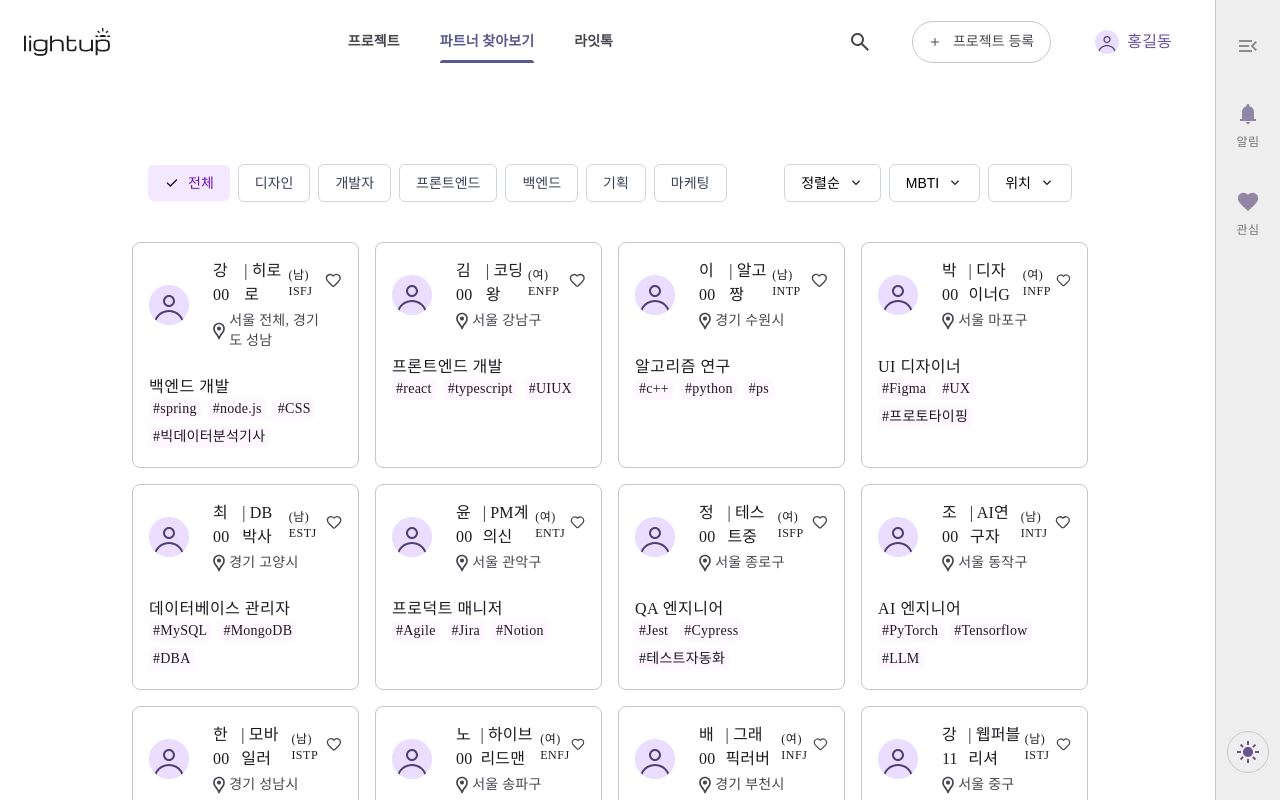
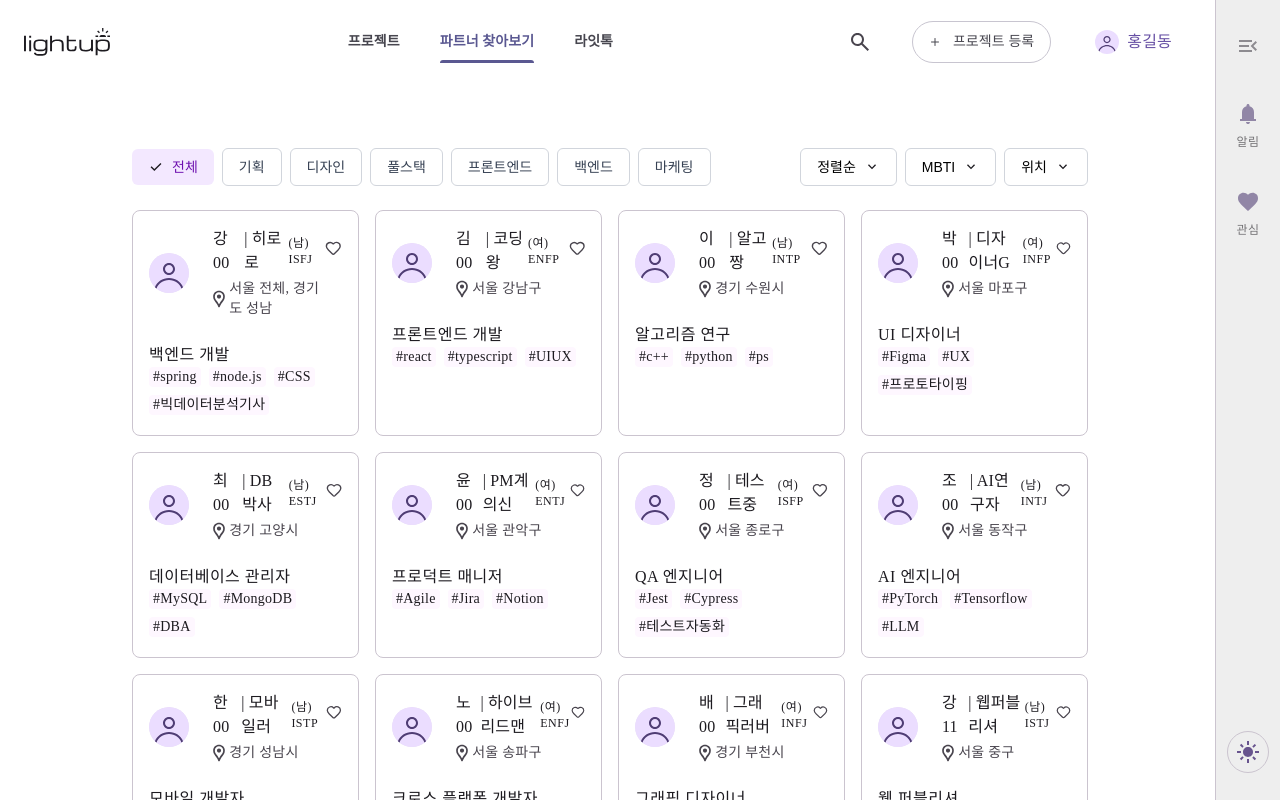
Before and after one commit to 1ronPark/Front-end, a React (Vite) app: page /members in a window 1280 px wide. Shown: the top 800 px of the page. Built offline with nearby package versions, Linux system fonts and the light colour scheme; a web font is replaced by a local one.

Commit message:
fix: layout 수정

```diff
--- a/src/components/common/filter/MemberFilterBar.tsx
+++ b/src/components/common/filter/MemberFilterBar.tsx
@@ -54,18 +54,18 @@ const MemberFilterBar: React.FC = () => {
     return `${selectedLocations[0]} 외 ${selectedLocations.length - 1}곳`;
   };
 
-  const chips = ['전체', '디자인', '개발자', '프론트엔드', '백엔드', '기획', '마케팅'];
+  const chips = ['전체', '기획', '디자인', '풀스택', '프론트엔드', '백엔드', '마케팅'];
 
   return (
-    <div className="p-4 bg-white rounded-lg font-pretendard ">
+    <div className=" bg-white rounded-lg font-pretendard ">
       <div className="flex items-center justify-between gap-4">
-        <div className="relative flex-1 overflow-hidden">
-          <div className="flex items-center gap-2 overflow-x-auto pb-2 -mb-2">
+        <div className="relative flex-1">
+          <div className="flex items-center gap-2 overflow-auto pt-2 -mt-2 pb-2 -mb-2">
           {chips.map((chip) => (
             <button
               key={chip}
               onClick={() => handleChipClick(chip)}
-              className={`flex-shrink-0 flex items-center px-4 py-2 text-sm font-medium rounded-md ${
+              className={`flex items-center px-4 py-2 text-sm font-medium rounded-md hover cursor-pointer hover:shadow-md transform transition duration-100 hover:scale-105 ${
                 selectedChip === chip
                   ? 'bg-purple-100 text-purple-800'
                   : 'bg-white text-gray-700 border border-gray-300'
--- a/src/components/common/filter/ProjectFilterBar.tsx
+++ b/src/components/common/filter/ProjectFilterBar.tsx
@@ -109,15 +109,15 @@ const ProjectFilterBar: React.FC = () => {
   };
 
   return (
-    <div className="p-4 bg-white rounded-lg font-pretendard ">
+    <div className=" bg-white rounded-lg font-pretendard ">
       <div className="flex items-center justify-between gap-4">
         <div className="relative flex-1 overflow-hidden">
-          <div className="flex items-center gap-2 overflow-x-auto pb-2 -mb-2">
+          <div className="flex items-center gap-2 overflow-x-auto pt-3 -mt-2 pb-2 -mb-2">
           {categories.map((category) => (
             <button
               key={category.name}
               onClick={() => handleCategoryClick(category.name)}
-              className={`flex-shrink-0 px-3 py-2 text-sm font-medium rounded-lg flex flex-col items-center gap-1 hover cursor-pointer hover:shadow-md hover:size-0.3 ${
+              className={`flex-shrink-0 px-3 py-2 text-sm font-medium rounded-lg flex flex-col items-center gap-1 hover cursor-pointer hover:shadow-md transform transition duration-200 hover:scale-105 ${
                 selectedCategories.includes(category.name)
                   ? 'border border-gray-300 '
                   : 'bg-white text-gray-700'
--- a/src/pages/project/Projects.tsx
+++ b/src/pages/project/Projects.tsx
@@ -4,7 +4,7 @@ import ProjectList from '../../components/common/projects/ProjectList';
 export const Projects = () => {
     return (
         <div className="flex justify-center">
-            <div className="w-full mt-[64px] max-w-[1440px] px-[132px] mb-[27px]">
+            <div className="w-full mt-[63px] max-w-[1440px] px-[132px] mb-[27px]">
               <ProjectFilterBar />
               <ProjectList />
             </div>
```
